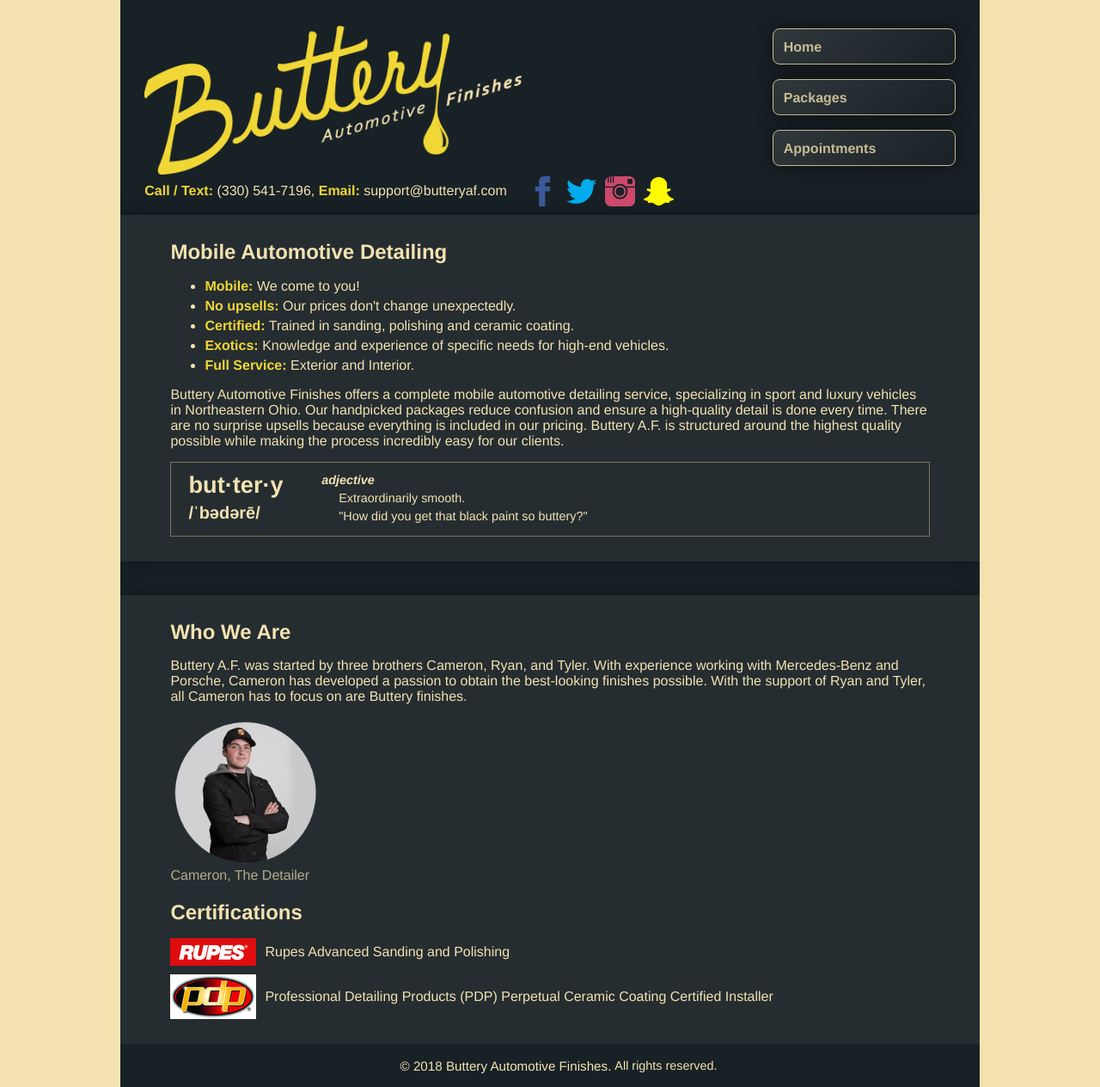
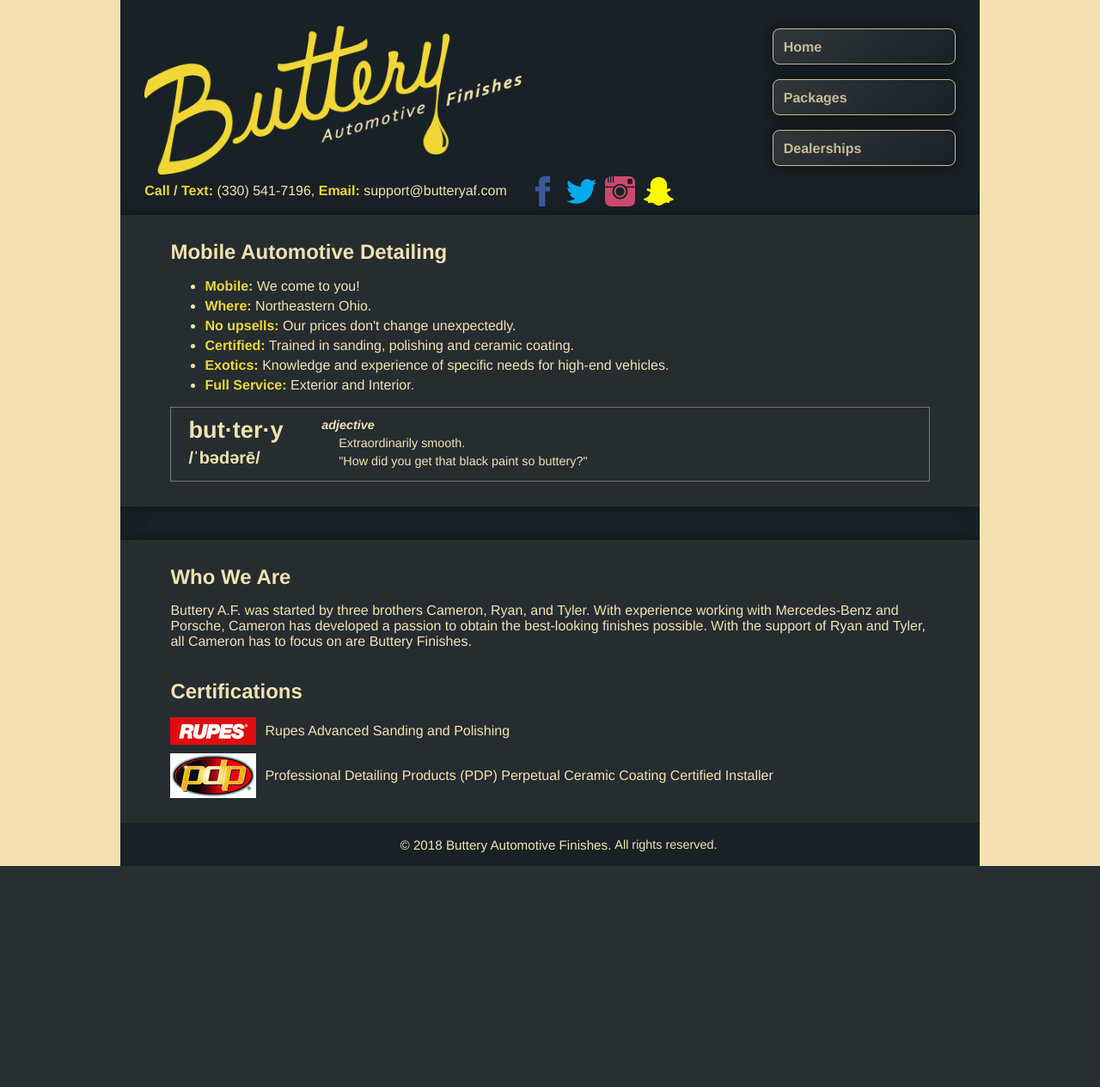
Before and after one commit to Rydez/buttery, a Django app: template appointments/templates/appointments/index.html in a window 1280 px wide. Shown: the whole page at 86% size. After the commit the page ends 1007 px from the top, so only its background shows below. Run offline with Django 3.2, Linux system fonts and the light colour scheme; the template is opened without the code that fills it, so the values that code supplies are empty.

Commit message:
replace appointments with dealerships

```diff
--- a/appointments/forms.py
+++ b/appointments/forms.py
@@ -20,6 +20,7 @@ class AppointmentForm(ModelForm):
       'zip_code',
       'special_notes',
       'package',
+      'upgraded',
       'availability',
     ]
     error_messages = {
--- a/appointments/models.py
+++ b/appointments/models.py
@@ -57,6 +57,7 @@ class Appointment(models.Model):
   address = models.CharField(max_length=100)
   zip_code = models.PositiveIntegerField()
   package = models.ForeignKey(Package, on_delete=models.PROTECT, null=True) # This should not be nullable
+  upgraded = models.BooleanField(default=False)
   availability = models.ForeignKey(Availability, on_delete=models.PROTECT, null=True) # This should not be nullable
   validated = models.BooleanField(default=False, blank=True)
   creation_date = models.DateTimeField(default=datetime.now, blank=True)
--- a/appointments/static/appointments/css/hamburger.css
+++ b/appointments/static/appointments/css/hamburger.css
@@ -139,6 +139,10 @@
   text-decoration: none;
 }
 
+#dealerships-slice svg {
+  margin: 5px;
+}
+
 .slice-15 {
   width: 250px;
   position: absolute;
--- a/appointments/static/appointments/js/base.js
+++ b/appointments/static/appointments/js/base.js
@@ -46,9 +46,13 @@ $(document).ready(function() {
   else if (slug === 'packages') {
     $('#packages-button').addClass('selected');
   }
-  else if (slug === 'appointments') {
-    $('#appointments-button').addClass('selected');
+  else if (slug === 'dealerships') {
+    $('#dealerships-button').addClass('selected');
   }
+
+  // else if (slug === 'appointments') {
+  //   $('#appointments-button').addClass('selected');
+  // }
 
   // Open hamburger menu
   $('#hamburger').click(function() {
@@ -70,10 +74,14 @@ $(document).ready(function() {
       $('#packages-slice').find('p').addClass('slice-icon-text-active');
       $('#packages-slice').find('svg').addClass('slice-icon-svg-active');
     }
-    else if (slug === 'appointments') {
-      $('#appointments-slice').find('p').addClass('slice-icon-text-active');
-      $('#appointments-slice').find('svg').addClass('slice-icon-svg-active');
+    else if (slug === 'dealerships') {
+      $('#dealerships-slice').find('p').addClass('slice-icon-text-active');
+      $('#dealerships-slice').find('svg').addClass('slice-icon-svg-active');
     }
+    // else if (slug === 'appointments') {
+    //   $('#appointments-slice').find('p').addClass('slice-icon-text-active');
+    //   $('#appointments-slice').find('svg').addClass('slice-icon-svg-active');
+    // }
 
     $('.hamburger-divider').stop(true, true).delay(200).animate({opacity: 1}, 500);
     $('.slice-icon').stop(true, true).delay(200).animate({opacity: 1}, 500);
--- a/appointments/templates/appointments/index.html
+++ b/appointments/templates/appointments/index.html
@@ -10,20 +10,12 @@
     <h1>Mobile Automotive Detailing</h1>
     <ul>
       <li><span class="bold yellow-text">Mobile:</span> We come to you!</li>
+      <li><span class="bold yellow-text">Where:</span> Northeastern Ohio.</li>
       <li><span class="bold yellow-text">No upsells:</span> Our prices don't change unexpectedly.</li>
       <li><span class="bold yellow-text">Certified:</span> Trained in sanding, polishing and ceramic coating.</li>
       <li><span class="bold yellow-text">Exotics:</span> Knowledge and experience of specific needs for high-end vehicles.</li>
       <li><span class="bold yellow-text">Full Service:</span> Exterior and Interior.</li>
     </ul>
-    <p id="company-description">
-      Buttery Automotive Finishes offers a complete mobile automotive
-      detailing service, specializing in sport and luxury vehicles in
-      Northeastern Ohio. Our handpicked packages reduce
-      confusion and ensure a high-quality detail is done every time.
-      There are no surprise upsells because everything is included in our
-      pricing. Buttery A.F. is structured around the highest quality
-      possible while making the process incredibly easy for our clients.
-    </p>
     <div id="definition">
       <div id="definition-header">
         <h1>but·ter·y</h1>
@@ -44,14 +36,14 @@
         With experience working with Mercedes-Benz and Porsche, Cameron has
         developed a passion to obtain the best-looking finishes possible.
         With the support of Ryan and Tyler, all Cameron has to focus on are
-        Buttery finishes.
+        Buttery Finishes.
       </p>
     </div>
     <div id="cam">
-      <div id="cam-picture">
+      {% comment %} <!-- <div id="cam-picture">
         <img src="../../../static/images/cam.png" alt="detailer, certified, cameron, melendez">
         <div id="cam-caption">Cameron, The Detailer</div>
-      </div>
+      </div> --> {% endcomment %}
       <div id="cam-certifications">
         <h1>Certifications</h1>
           <div class="certification">
--- a/appointments/views.py
+++ b/appointments/views.py
@@ -26,6 +26,9 @@ class PackageView(generic.ListView):
 
 	def get_queryset(self):
 		return Package.objects.all()
+
+class DealershipView(generic.TemplateView):
+  template_name = 'appointments/dealerships.html'
 
 class AppointmentView(generic.CreateView):
   form_class = AppointmentForm
@@ -82,7 +85,6 @@ class AppointmentView(generic.CreateView):
           filtered_availabilities[package.id][avail.date.month].append(avail)
         else:
           filtered_availabilities[package.id][avail.date.month] = [avail]
-    print(filtered_availabilities)
     context['filtered_availabilities'] = filtered_availabilities
     return context
 
--- a/buttery/settings.py
+++ b/buttery/settings.py
@@ -20,7 +20,7 @@ BASE_DIR = os.path.dirname(os.path.dirname(os.path.abspath(__file__)))
 # See https://docs.djangoproject.com/en/1.11/howto/deployment/checklist/
 
 # SECURITY WARNING: keep the secret key used in production secret!
-SECRET_KEY = '5g_!^6!3qf^q!^ok107^1(#r%xafivav^a8z+jj4hk7nn@9n1+'
+SECRET_KEY = ''
 
 # SECURITY WARNING: don't run with debug turned on in production!
 DEBUG = True
--- a/templates/base.html
+++ b/templates/base.html
@@ -108,15 +108,25 @@
     <div class="hamburger-slice slice-45">
       <a href="{% url 'appointments:packages' %}">
         <div id="packages-slice" class="slice-icon slice-icon-45">
-          <svg fill="#F3E2B0" height="48" viewBox="0 0 24 24" width="48" xmlns="http://www.w3.org/2000/svg">
-            <path clip-rule="evenodd" d="M0 0h24v24H0z" fill="none"/>
-            <path d="M22.7 19l-9.1-9.1c.9-2.3.4-5-1.5-6.9-2-2-5-2.4-7.4-1.3L9 6 6 9 1.6 4.7C.4 7.1.9 10.1 2.9 12.1c1.9 1.9 4.6 2.4 6.9 1.5l9.1 9.1c.4.4 1 .4 1.4 0l2.3-2.3c.5-.4.5-1.1.1-1.4z"/>
+          <svg fill="#F3E2B0" xmlns="http://www.w3.org/2000/svg" width="48" height="48" viewBox="0 0 24 24">
+            <path d="M18.92 6.01C18.72 5.42 18.16 5 17.5 5h-11c-.66 0-1.21.42-1.42 1.01L3 12v8c0 .55.45 1 1 1h1c.55 0 1-.45 1-1v-1h12v1c0 .55.45 1 1 1h1c.55 0 1-.45 1-1v-8l-2.08-5.99zM6.5 16c-.83 0-1.5-.67-1.5-1.5S5.67 13 6.5 13s1.5.67 1.5 1.5S7.33 16 6.5 16zm11 0c-.83 0-1.5-.67-1.5-1.5s.67-1.5 1.5-1.5 1.5.67 1.5 1.5-.67 1.5-1.5 1.5zM5 11l1.5-4.5h11L19 11H5z"/>
+            <path d="M0 0h24v24H0z" fill="none"/>
           </svg>
           <p>Packages</p>
         </div>
       </a>
     </div>
     <div class="hamburger-slice slice-75">
+      <a href="{% url 'appointments:dealerships' %}">
+        <div id="dealerships-slice" class="slice-icon slice-icon-75">
+          <svg fill="#F3E2B0" viewBox="0 0 24 24" width="48" height="48" xmlns="http://www.w3.org/2000/svg" fill-rule="evenodd" clip-rule="evenodd">
+            <path d="M24 24h-23v-16h6v-8h11v12h6v12zm-12-5h-3v4h3v-4zm4 0h-3v4h3v-4zm6 0h-2v4h2v-4zm-17 0h-2v4h2v-4zm11-5h-2v2h2v-2zm-5 0h-2v2h2v-2zm11 0h-2v2h2v-2zm-17 0h-2v2h2v-2zm11-4h-2v2h2v-2zm-5 0h-2v2h2v-2zm-6 0h-2v2h2v-2zm11-4h-2v2h2v-2zm-5 0h-2v2h2v-2zm5-4h-2v2h2v-2zm-5 0h-2v2h2v-2z"/>
+          </svg>
+          <p>Dealerships</p>
+        </div>
+      </a>
+    </div>
+    {% comment %} <!-- <div class="hamburger-slice slice-75">
       <a href="{% url 'appointments:appointments' %}">
         <div id="appointments-slice" class="slice-icon slice-icon-75">
           <svg fill="#F3E2B0" height="48" viewBox="0 0 24 24" width="48" xmlns="http://www.w3.org/2000/svg">
@@ -127,7 +137,7 @@
           <p>Appointment</p>
         </div>
       </a>
-    </div>
+    </div> --> {% endcomment %}
   </div>
   <div id="content">
     <div id="header">
@@ -147,10 +157,15 @@
             </a>
           </li>
           <li class="navigation-li">
+            <a href="{% url 'appointments:dealerships' %}" id="dealerships-button">
+              Dealerships
+            </a>
+          </li>
+          {% comment %} <!-- <li class="navigation-li">
             <a href="{% url 'appointments:appointments' %}" id="appointments-button">
               Appointments
             </a>
-          </li>
+          </li> --> {% endcomment %}
         </ul>
       </div>
       <div id="hamburger">
--- a/todo.txt
+++ b/todo.txt
@@ -17,3 +17,7 @@ SALES STUFF
 - Google business account.
 - Facebook marketplace.
 - Craigslist.
+
+
+ICONS:
+  iconmonstr.com
```
Also changed, not shown: appointments/static/appointments/js/appointments.js (+9 -0 lines), appointments/templates/appointments/appointments.html (+15 -4 lines), appointments/templates/appointments/dealerships.html (added, +37 -0 lines), appointments/templates/appointments/packages.html (+17 -1 lines), appointments/templatetags/custom_tags.py (+8 -2 lines), appointments/urls.py (+4 -3 lines), appointments/migrations/0012_appointment_upgraded.py (added).
